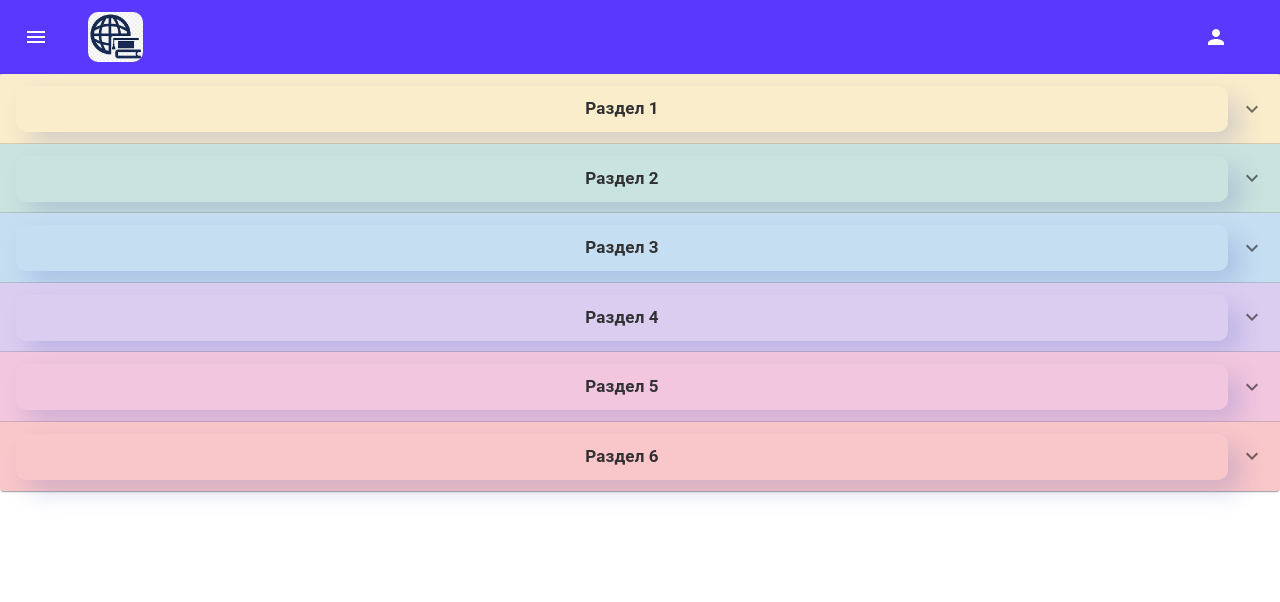
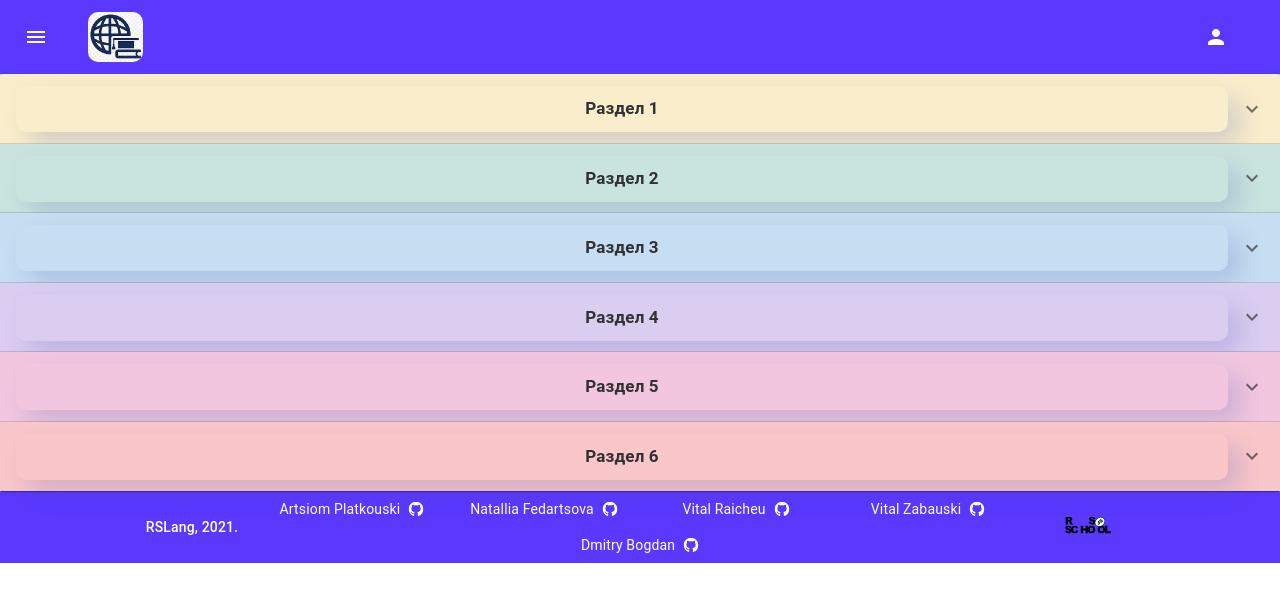
Before and after one commit to aplatkouski/rslang, a React (Create React App) app: page /sectors in a window 1280 px wide. Shown: the top 602 px of the page. Built offline with nearby package versions, Linux system fonts and the light colour scheme.

Commit message:
feat: add footer

```diff
--- a/src/App.tsx
+++ b/src/App.tsx
@@ -10,6 +10,7 @@ import { logInViaLocalStorage } from 'features/user/userSlice';
 import { getSettingsFromLocalStorage } from 'features/settings/settingsSlice';
 import HardOrDeletedWordsPage from 'features/hardOrDeletedWordsPage/HardOrDeletedWordsPage';
 import StudiedWordsPage from 'features/studiedWordsPage/StudiedWordsPage';
+import Footer from 'app/footer/Footer';
 import StatisticPage from './app/statisticPage/StatisticPage';
 import TeamPage from './app/TeamPage/TeamPage';
 import { ROUTES } from './constants';
@@ -43,6 +44,7 @@ const App = (): JSX.Element => {
         <Route component={StatisticPage} exact path={ROUTES.statistic} />
         <Redirect to="/" />
       </Switch>
+      <Footer />
     </BrowserRouter>
   );
 };
--- /dev/null
+++ b/src/app/footer/Footer.tsx
@@ -0,0 +1,63 @@
+import { Grid, Link, Typography } from '@material-ui/core';
+import { withStyles, WithStyles } from '@material-ui/core/styles';
+import RsSchoolLogo from 'assets/icons/rsschool-logo.svg';
+import clsx from 'clsx';
+import contributors from 'assets/data/contributors.json';
+import * as React from 'react';
+import ContributorLinks from 'app/footer/contributorLinks/ContributorLinks';
+import SvgImg from 'app/footer/svgImg/SvgImg';
+import { useLocation } from 'react-router-dom';
+import { GAME_PART_URL_PATH } from '../../constants';
+
+import styles from './styles';
+
+interface Props extends WithStyles<typeof styles> {}
+
+const AppIntro = (): JSX.Element => (
+  <Typography color="inherit" variant="body2">
+    <Link
+      color="inherit"
+      href="https://github.com/aplatkouski/rslang"
+      title="RSLang source"
+      underline="none"
+    >
+      RSLang
+    </Link>
+    , 2021.
+  </Typography>
+);
+
+const Footer = ({ classes }: Props): JSX.Element => {
+  const { pathname } = useLocation();
+  const isGameRoute = pathname.includes(GAME_PART_URL_PATH);
+
+  if (isGameRoute) {
+    return <div />;
+  }
+
+  return (
+    <footer className={classes.footer}>
+      <Grid className={classes.container} container>
+        <Grid className={clsx(classes.item, classes.rsLang)} item md sm={12}>
+          <AppIntro />
+        </Grid>
+        <Grid container item justify="center" md={9} sm={12}>
+          <ContributorLinks contributors={contributors} />
+        </Grid>
+        <Grid className={classes.item} item md sm={12}>
+          <Link
+            color="inherit"
+            href="https://rs.school/js/"
+            rel="noopener"
+            target="_blank"
+            underline="none"
+          >
+            <SvgImg alt="RSSchool logo" src={RsSchoolLogo} title="rs.school" />
+          </Link>
+        </Grid>
+      </Grid>
+    </footer>
+  );
+};
+
+export default withStyles(styles, { withTheme: true })(Footer);
--- /dev/null
+++ b/src/app/footer/contributorLinks/ContributorLinks.tsx
@@ -0,0 +1,33 @@
+import { Grid, Link } from '@material-ui/core';
+import { withStyles, WithStyles } from '@material-ui/core/styles';
+import GitHubLogo from 'assets/icons/github-logo.svg';
+import SvgImg from 'app/footer/svgImg/SvgImg';
+import * as React from 'react';
+import * as t from '../../../types';
+import styles from './styles';
+
+interface Props extends WithStyles<typeof styles> {
+  contributors: Array<t.Contributor>;
+}
+
+const ContributorLinks = ({ contributors, classes }: Props): JSX.Element => (
+  <>
+    {contributors.map((contributor) => (
+      <Grid key={contributor.name} className={classes.item} item md={3} sm={6}>
+        <Link
+          className={classes.link}
+          href={contributor.gitHubLink}
+          rel="noopener"
+          target="_blank"
+          underline="none"
+          variant="body2"
+        >
+          {contributor.name}
+          <SvgImg alt="GitHub logo" src={GitHubLogo} title="github.com" />
+        </Link>
+      </Grid>
+    ))}
+  </>
+);
+
+export default withStyles(styles, { withTheme: true })(ContributorLinks);
--- /dev/null
+++ b/src/app/footer/contributorLinks/styles.ts
@@ -0,0 +1,27 @@
+import { createStyles, Theme } from '@material-ui/core/styles';
+
+// eslint-disable-next-line @typescript-eslint/explicit-module-boundary-types
+const styles = (theme: Theme) =>
+  createStyles({
+    item: {
+      color: theme.palette.primary.main,
+      margin: theme.spacing(1, 0),
+      minWidth: theme.spacing(20),
+      textAlign: 'center',
+    },
+    link: {
+      color: 'white',
+      alignItems: 'center',
+      display: 'flex',
+      justifyContent: 'center',
+      '&:hover': {
+        color: theme.palette.text.secondary,
+      },
+      '& > *': {
+        marginLeft: theme.spacing(1),
+        transition: 'all 1s ease',
+      },
+    },
+  });
+
+export default styles;
--- /dev/null
+++ b/src/app/footer/styles.ts
@@ -0,0 +1,46 @@
+import { createStyles, Theme } from '@material-ui/core/styles';
+
+// eslint-disable-next-line @typescript-eslint/explicit-module-boundary-types
+const styles = (theme: Theme) =>
+  createStyles({
+    container: {
+      flexGrow: 1,
+      margin: 'auto',
+      maxWidth: theme.spacing(128),
+      justifyContent: 'center',
+      alignItems: 'center',
+    },
+    footer: {
+      color: 'white',
+      backgroundColor: '#5A38FD',
+      flexShrink: 0,
+      padding: theme.spacing(0, 2),
+      boxShadow: `0 -2px 2px -2px ${theme.palette.text.secondary}`,
+    },
+    item: {
+      display: 'flex',
+      justifyContent: 'center',
+      margin: theme.spacing(1, 0),
+      '& a:hover': {
+        color: theme.palette.text.secondary,
+      },
+      '& a img': {
+        width: theme.spacing(6.25),
+        height: 'initial',
+        transition: 'all .5s ease',
+      },
+    },
+    rsLang: {
+      '& p': {
+        fontWeight: 500,
+      },
+      display: 'flex',
+      justifyContent: 'center',
+      margin: theme.spacing(1, 0),
+      '& a:hover': {
+        color: theme.palette.text.secondary,
+      },
+    },
+  });
+
+export default styles;
--- /dev/null
+++ b/src/app/footer/svgImg/SvgImg.tsx
@@ -0,0 +1,29 @@
+import { createStyles, makeStyles, Theme } from '@material-ui/core/styles';
+import * as React from 'react';
+
+const useStyles = makeStyles((theme: Theme) =>
+  createStyles({
+    root: {
+      height: theme.spacing(2),
+      objectFit: 'fill',
+      width: 'auto',
+      '&:hover': {
+        transform: 'scale(1.3)',
+      },
+    },
+  })
+);
+
+export interface Props {
+  alt: string;
+  src: string;
+  title: string;
+}
+
+const SvgImg = ({ alt, src, title }: Props): JSX.Element => {
+  const classes = useStyles();
+
+  return <img alt={alt} className={classes.root} src={src} title={title} />;
+};
+
+export default SvgImg;
--- /dev/null
+++ b/src/assets/data/contributors.json
@@ -0,0 +1,22 @@
+[
+  {
+    "name": "Artsiom Platkouski",
+    "gitHubLink": "https://github.com/aplatkouski"
+  },
+  {
+    "name": "Natallia Fedartsova",
+    "gitHubLink": "https://github.com/natallia-js"
+  },
+  {
+    "name": "Vital Raicheu",
+    "gitHubLink": "https://github.com/RVitaly1978"
+  },
+  {
+    "name": "Vital Zabauski",
+    "gitHubLink": "https://github.com/vzabavski"
+  },
+  {
+    "name": "Dmitry Bogdan",
+    "gitHubLink": "https://github.com/DmitryBogdan90"
+  }
+]
--- a/src/constants.ts
+++ b/src/constants.ts
@@ -115,3 +115,4 @@ export const initialStats = [
     name: GAMES.ownGame,
   },
 ];
+export const GAME_PART_URL_PATH = 'game';
--- a/src/types.ts
+++ b/src/types.ts
@@ -148,3 +148,8 @@ export interface MiniGameStats {
   correctAnswers: number;
   series: number | string;
 }
+
+export interface Contributor {
+  name: string;
+  gitHubLink: string;
+}
```
Also changed, not shown: src/assets/icons/github-logo.svg (added), src/assets/icons/rsschool-logo.svg (added).
